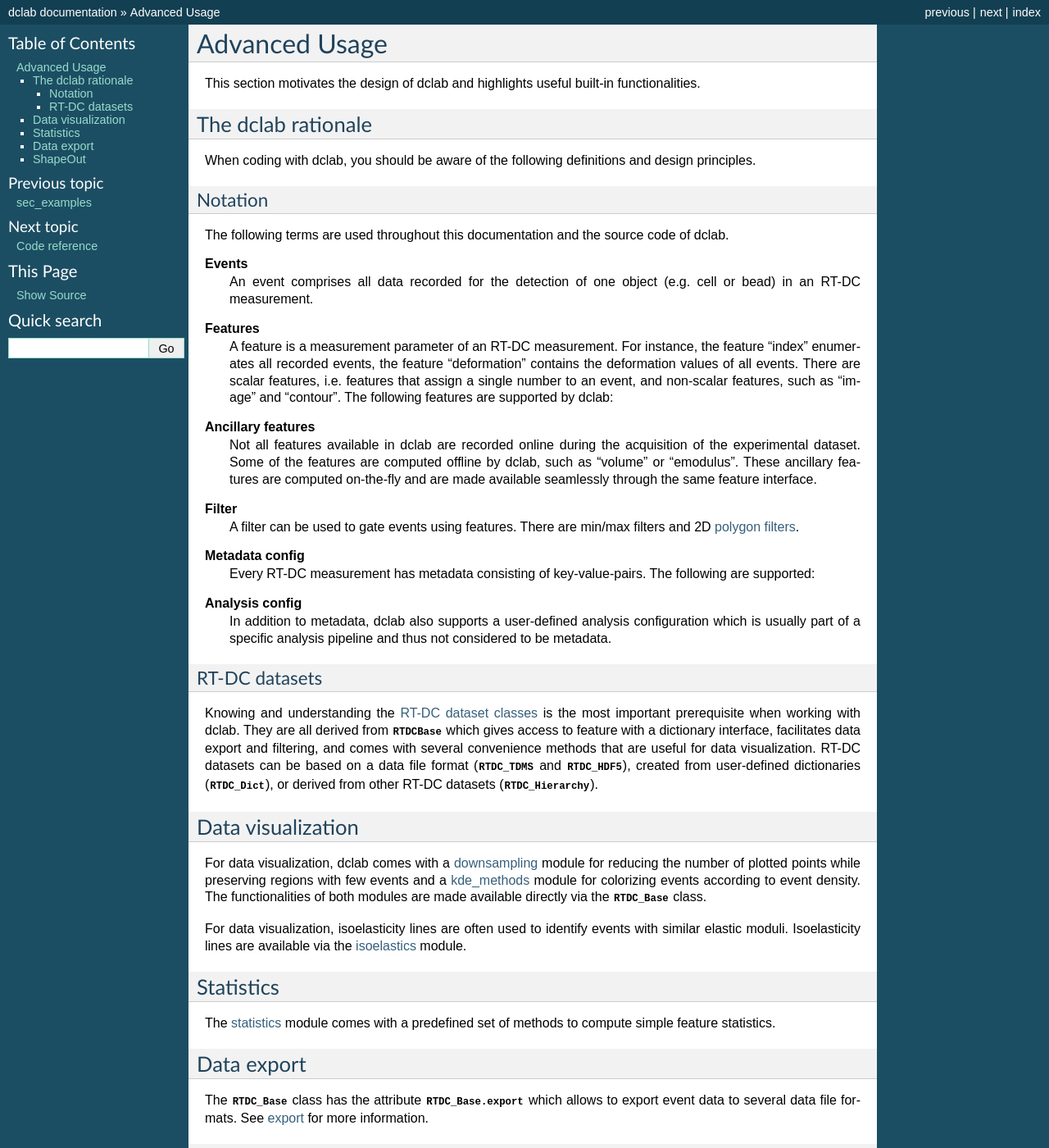
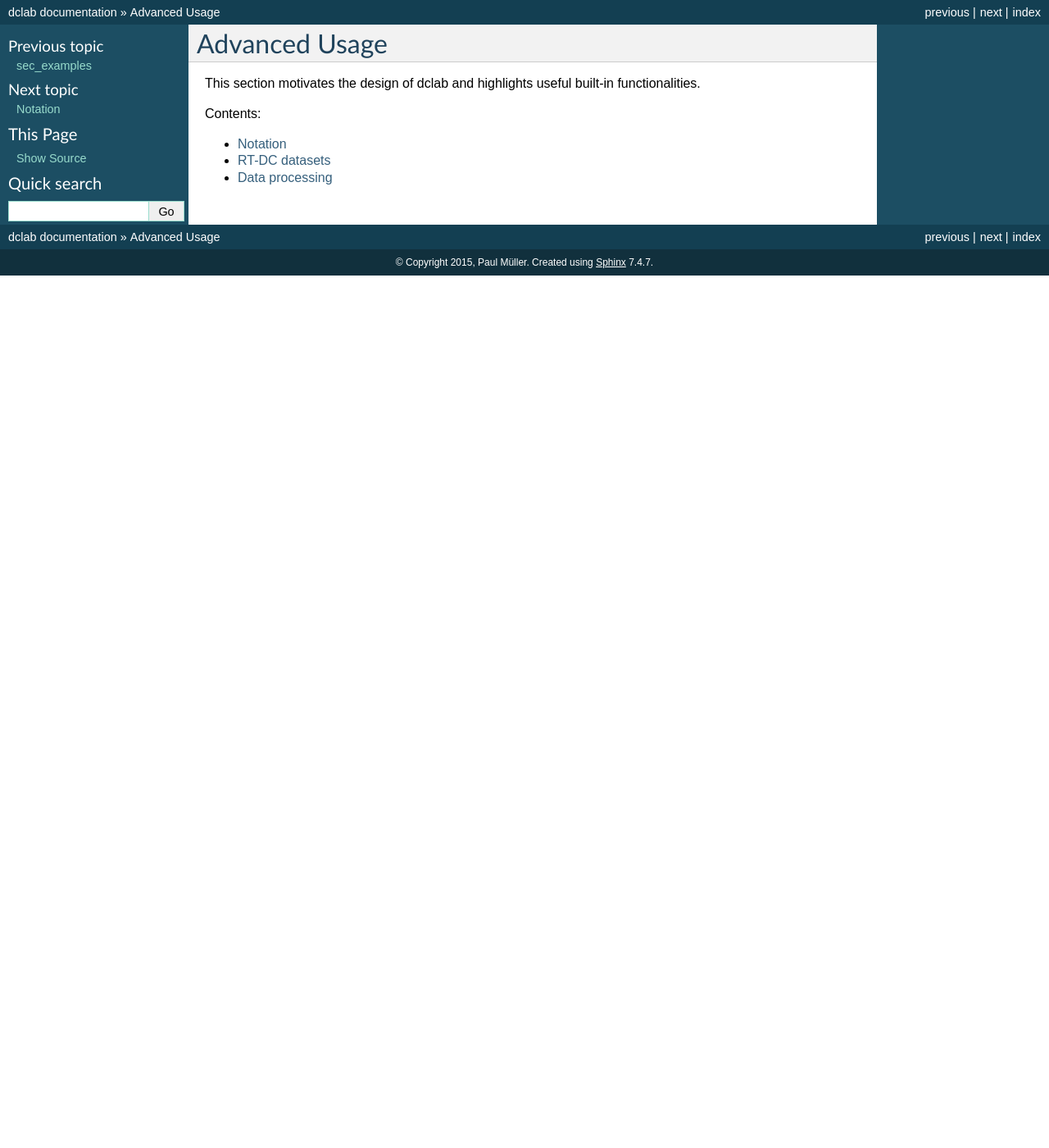
Before and after one commit to DC-analysis/dclab, a Sphinx documentation site: the page built from docs/sec_advanced_usage.rst, in a window 1280 px wide and 1400 px high. Shown: the whole window at 82% size. Built offline with Sphinx 7.4.7, drawn with Linux system fonts in a browser that asks for light colours; pages that are not in the unit, such as notebooks, are missing from menus; the version number could not be read and is left out; some of the changed text lies outside the part shown.

Commit message:
docs: reorganize advanced usage section

```diff
--- a/docs/sec_advanced_usage.rst
+++ b/docs/sec_advanced_usage.rst
@@ -6,100 +6,10 @@ Advanced Usage
 This section motivates the design of dclab and highlights useful built-in
 functionalities.
 
+.. toctree::
+   :maxdepth: 1
+   :caption: Contents:
 
-The dclab rationale
-===================
-When coding with dclab, you should be aware of the following definitions
-and design principles.
-
-Notation
---------
-The following terms are used throughout this documentation and
-the source code of dclab.
-
-**Events**
-    An event comprises all data recorded for the detection of one object
-    (e.g. cell or bead) in an RT-DC measurement.
-
-**Features**
-    A feature is a measurement parameter of an RT-DC measurement. For
-    instance, the feature "index" enumerates all recorded events, the
-    feature "deformation" contains the deformation values of all events.
-    There are scalar features, i.e. features that assign a single number
-    to an event, and non-scalar features, such as "image" and "contour".
-    The following features are supported by dclab:
-
-
-    .. dclab_features:: scalar
-
-
-    .. dclab_features:: non-scalar
-
-**Ancillary features**
-    Not all features available in dclab are recorded online during the
-    acquisition of the experimental dataset. Some of the features are
-    computed offline by dclab, such as "volume" or "emodulus". These
-    ancillary features are computed on-the-fly and are made available
-    seamlessly through the same feature interface.
-
-**Filter**
-    A filter can be used to gate events using features. There are
-    min/max filters and 2D :ref:`polygon filters <sec_ref_polygon_filter>`.
-
-**Metadata config**
-    Every RT-DC measurement has metadata consisting of key-value-pairs.
-    The following are supported:
-
-    .. dclab_config:: metadata
-
-
-**Analysis config**
-    In addition to metadata, dclab also supports a user-defined analysis
-    configuration which is usually part of a specific analysis pipeline
-    and thus not considered to be metadata.
-
-    .. dclab_config:: analysis
-
-
-RT-DC datasets
---------------
-Knowing and understanding the :ref:`RT-DC dataset classes <sec_ref_rtdc_dataset>`
-is the most important prerequisite when working with dclab. They are all
-derived from :class:`RTDCBase <dclab.rtdc_dataset.core.RTDCBase>` which
-gives access to feature with a dictionary interface, facilitates data export
-and filtering, and comes with several convenience methods that are useful
-for data visualization.
-RT-DC datasets can be based on a data file format (:class:`RTDC_TDMS` and
-:class:`RTDC_HDF5`), created from user-defined dictionaries (:class:`RTDC_Dict`),
-or derived from other RT-DC datasets (:class:`RTDC_Hierarchy`).
-
-
-Data visualization
-==================
-For data visualization, dclab comes with a :ref:`sec_ref_downsampling` module
-for reducing the number of plotted points while preserving regions with
-few events and a :ref:`sec_ref_kde_methods` module for colorizing  events
-according to event density. The functionalities of both modules are
-made available directly via the :class:`RTDC_Base` class.
-
-For data visualization, isoelasticity lines are often used to identify events
-with similar elastic moduli. Isoelasticity lines are available via the
-:ref:`sec_ref_isoelastics` module.
-
-
-Statistics
-==========
-The :ref:`sec_ref_statistics` module comes with a predefined set of
-methods to compute simple feature statistics.
-
-Data export
-===========
-The :class:`RTDC_Base` class has the attribute :class:`RTDC_Base.export`
-which allows to export event data to several data file formats. See
-:ref:`sec_ref_rtdc_export` for more information.
-
-ShapeOut
-========
-Keep in mind that in some cases, it might still be useful to make use
-of ShapeOut. For instance, you can create and export polygon filters
-in ShapeOut and then import them in dclab.
+   sec_av_notation
+   sec_av_rtdc_dataset
+   sec_av_data
```
Also changed, not shown: docs/sec_av_data.rst (added, +35 -0 lines), docs/sec_av_notation.rst (added, +65 -0 lines), docs/sec_av_rtdc_dataset.rst (added, +12 -0 lines).
